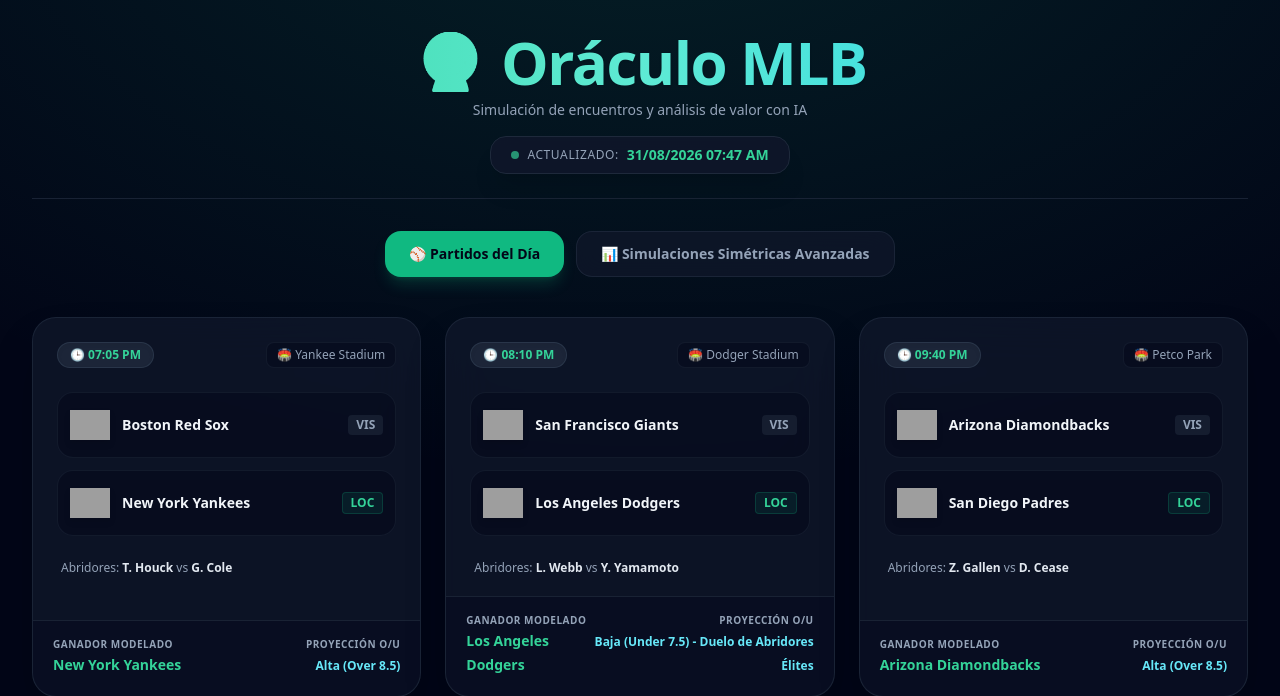
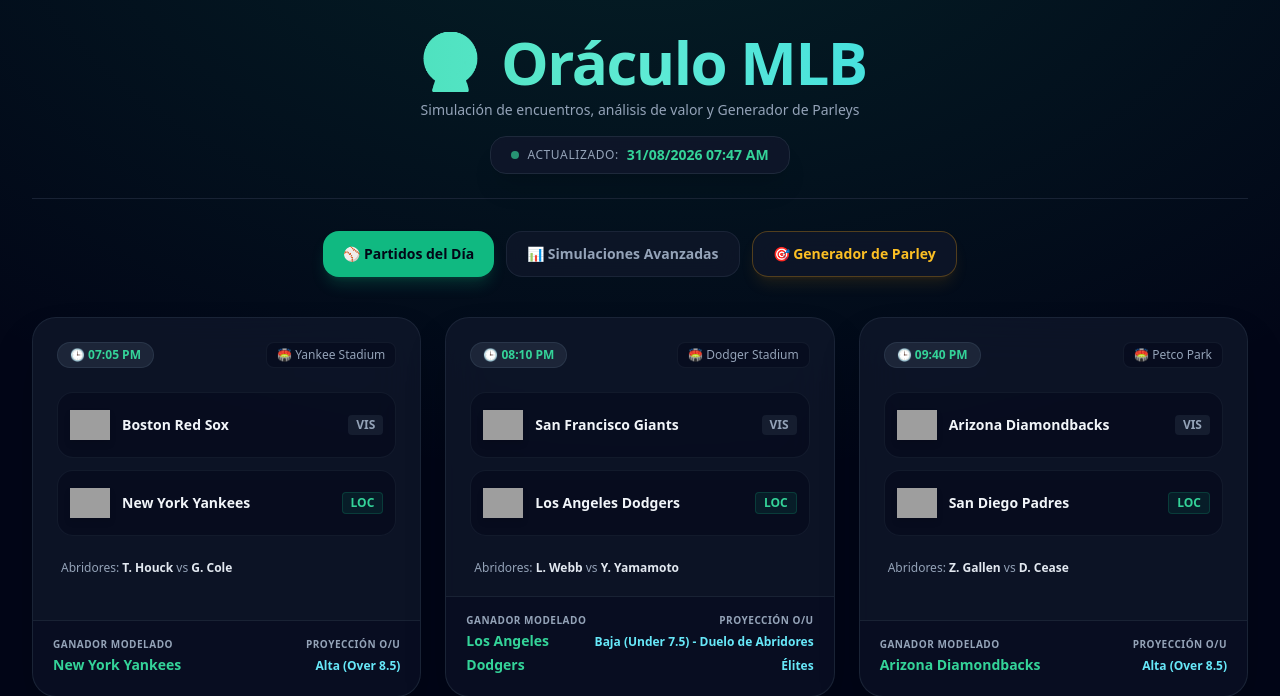
Before and after one commit to angelsanoja1230-ui/mlb-analyzer, a Flask app: page / in a window 1280 px wide. Shown: the top 696 px of the page. Run offline with Flask 3, Linux system fonts and the light colour scheme; data that the repository does not hold is empty; some libraries are stand-ins or nearby versions; grey boxes are pictures that could not be loaded.

Commit message:
Update index.html

```diff
--- a/templates/index.html
+++ b/templates/index.html
@@ -10,10 +10,10 @@
     <div class="max-w-7xl mx-auto">
         <!-- Cabecera principal -->
         <header class="mb-8 text-center border-b border-slate-800/80 pb-6">
-            <h1 class="text-4xl md:text-6xl font-black tracking-tight text-transparent bg-clip-text bg-gradient-to-r from-emerald-400 via-teal-300 to-cyan-400 drop-shadow-sm">
+            <h1 class="text-4xl md:text-6xl font-black tracking-tight text-transparent bg-clip-text bg-gradient-to-r from-emerald-400 via-teal-300 to-cyan-400">
                 🔮 Oráculo MLB
             </h1>
-            <p class="text-sm font-medium text-slate-400 mt-2">Simulación de encuentros y análisis de valor con IA</p>
+            <p class="text-sm font-medium text-slate-400 mt-2">Simulación de encuentros, análisis de valor y Generador de Parleys</p>
             <div class="mt-4 inline-flex items-center gap-2 bg-slate-900/90 border border-slate-800 px-5 py-2 rounded-2xl shadow-xl backdrop-blur-md">
                 <span class="w-2 h-2 rounded-full bg-emerald-400 animate-pulse"></span>
                 <span class="text-xs text-slate-400 uppercase tracking-wider">Actualizado:</span>
@@ -22,12 +22,15 @@
         </header>
 
         <!-- Sistema de Pestañas -->
-        <nav class="flex justify-center gap-3 mb-10">
-            <button onclick="switchTab('games')" id="btn-games" class="px-6 py-3 rounded-2xl font-bold text-sm bg-emerald-500 text-slate-950 shadow-lg shadow-emerald-500/20 transition-all flex items-center gap-2 transform hover:scale-105">
+        <nav class="flex flex-wrap justify-center gap-3 mb-10">
+            <button onclick="switchTab('games')" id="btn-games" class="px-5 py-3 rounded-2xl font-bold text-sm bg-emerald-500 text-slate-950 shadow-lg shadow-emerald-500/20 transition-all flex items-center gap-2 transform hover:scale-105">
                 ⚾ Partidos del Día
             </button>
-            <button onclick="switchTab('simulations')" id="btn-simulations" class="px-6 py-3 rounded-2xl font-bold text-sm bg-slate-900/80 text-slate-400 hover:text-slate-100 border border-slate-800/80 transition-all flex items-center gap-2 backdrop-blur-md hover:border-slate-700">
-                📊 Simulaciones Simétricas Avanzadas
+            <button onclick="switchTab('simulations')" id="btn-simulations" class="px-5 py-3 rounded-2xl font-bold text-sm bg-slate-900/80 text-slate-400 hover:text-slate-100 border border-slate-800/80 transition-all flex items-center gap-2 backdrop-blur-md hover:border-slate-700">
+                📊 Simulaciones Avanzadas
+            </button>
+            <button onclick="switchTab('parley')" id="btn-parley" class="px-5 py-3 rounded-2xl font-bold text-sm bg-slate-900/80 text-amber-400 hover:text-amber-300 border border-amber-500/30 transition-all flex items-center gap-2 backdrop-blur-md hover:border-amber-500/60 shadow-lg shadow-amber-500/10">
+                🎯 Generador de Parley
             </button>
         </nav>
 
@@ -39,7 +42,7 @@
                     <div class="bg-slate-900/80 backdrop-blur-xl border border-slate-800/80 rounded-3xl p-6 shadow-2xl flex flex-col justify-between gap-5 hover:border-emerald-500/40 transition-all group">
                         <div class="space-y-4">
                             <div class="flex items-center justify-between">
-                                <span class="text-xs font-bold px-3 py-1 rounded-full bg-slate-800/90 text-emerald-400 border border-slate-700/60 shadow-inner">
+                                <span class="text-xs font-bold px-3 py-1 rounded-full bg-slate-800/90 text-emerald-400 border border-slate-700/60">
                                     🕒 {{ game.time }}
                                 </span>
                                 <span class="text-xs font-medium text-slate-400 truncate max-w-[160px] bg-slate-950/40 px-2.5 py-1 rounded-lg border border-slate-800/50">
@@ -47,16 +50,15 @@
                                 </span>
                             </div>
 
-                            <!-- Equipos con Logos -->
                             <div class="space-y-3 py-2">
-                                <div class="flex items-center justify-between bg-slate-950/40 p-3 rounded-2xl border border-slate-800/50 group-hover:border-slate-700/60 transition-all">
+                                <div class="flex items-center justify-between bg-slate-950/40 p-3 rounded-2xl border border-slate-800/50">
                                     <div class="flex items-center gap-3">
                                         <img src="{{ game.logo_away }}" alt="{{ game.away }}" class="w-10 h-10 object-contain drop-shadow-md">
                                         <span class="font-bold text-slate-100 text-sm">{{ game.away }}</span>
                                     </div>
                                     <span class="text-xs font-semibold px-2 py-0.5 rounded bg-slate-800/60 text-slate-400">VIS</span>
                                 </div>
-                                <div class="flex items-center justify-between bg-slate-950/40 p-3 rounded-2xl border border-slate-800/50 group-hover:border-slate-700/60 transition-all">
+                                <div class="flex items-center justify-between bg-slate-950/40 p-3 rounded-2xl border border-slate-800/50">
                                     <div class="flex items-center gap-3">
                                         <img src="{{ game.logo_home }}" alt="{{ game.home }}" class="w-10 h-10 object-contain drop-shadow-md">
                                         <span class="font-bold text-slate-100 text-sm">{{ game.home }}</span>
@@ -85,20 +87,19 @@
                 </div>
             </section>
 
-            <!-- Pestaña 2: Simulaciones Simétricas Avanzadas -->
+            <!-- Pestaña 2: Simulaciones Avanzadas -->
             <section id="tab-simulations" class="space-y-6 hidden">
                 <div class="grid grid-cols-1 md:grid-cols-2 lg:grid-cols-3 gap-6">
                     {% for game in matches %}
-                    <div class="bg-slate-900/80 backdrop-blur-xl border border-slate-800/80 rounded-3xl p-6 shadow-2xl flex flex-col justify-between gap-5 hover:border-cyan-500/40 transition-all group">
+                    <div class="bg-slate-900/80 backdrop-blur-xl border border-slate-800/80 rounded-3xl p-6 shadow-2xl flex flex-col justify-between gap-5 hover:border-cyan-500/40 transition-all">
                         <div>
                             <div class="flex items-center justify-between mb-4">
-                                <span class="text-[11px] font-bold px-3 py-1 rounded-full bg-cyan-500/10 text-cyan-400 border border-cyan-500/20 shadow-inner">
+                                <span class="text-[11px] font-bold px-3 py-1 rounded-full bg-cyan-500/10 text-cyan-400 border border-cyan-500/20">
                                     ⚡ Simulación: {{ game.value_index }}
                                 </span>
                                 <span class="text-xs font-semibold text-slate-400">{{ game.time }}</span>
                             </div>
 
-                            <!-- Equipos con Logos en Simulación -->
                             <div class="grid grid-cols-2 gap-2 mb-4">
                                 <div class="bg-slate-950/50 p-2.5 rounded-2xl border border-slate-800/60 flex items-center gap-2">
                                     <img src="{{ game.logo_away }}" class="w-7 h-7 object-contain">
@@ -110,19 +111,17 @@
                                 </div>
                             </div>
 
-                            <!-- Barras de Probabilidad -->
-                            <div class="mb-5 bg-slate-950/60 p-3.5 rounded-2xl border border-slate-800/80 shadow-inner">
+                            <div class="mb-5 bg-slate-950/60 p-3.5 rounded-2xl border border-slate-800/80">
                                 <div class="flex justify-between text-xs mb-1.5 font-bold">
                                     <span class="text-cyan-400">{{ game.away }} ({{ game.prob_away }}%)</span>
                                     <span class="text-emerald-400">{{ game.prob_home }}% ({{ game.home }})</span>
                                 </div>
                                 <div class="w-full bg-slate-800 h-2.5 rounded-full overflow-hidden flex shadow-inner">
-                                    <div class="bg-gradient-to-r from-cyan-600 to-cyan-400 h-full transition-all duration-500" style="width: {{ game.prob_away }}%;"></div>
-                                    <div class="bg-gradient-to-r from-emerald-500 to-teal-400 h-full transition-all duration-500" style="width: {{ game.prob_home }}%;"></div>
+                                    <div class="bg-gradient-to-r from-cyan-600 to-cyan-400 h-full" style="width: {{ game.prob_away }}%;"></div>
+                                    <div class="bg-gradient-to-r from-emerald-500 to-teal-400 h-full" style="width: {{ game.prob_home }}%;"></div>
                                 </div>
                             </div>
 
-                            <!-- Métricas Detalladas -->
                             <div class="space-y-2.5 text-xs">
                                 <div class="flex justify-between items-center bg-slate-950/50 px-3.5 py-2.5 rounded-xl border border-slate-800/60">
                                     <span class="text-slate-400 font-medium">Ganador (Juego Completo):</span>
@@ -150,28 +149,90 @@
                     {% endfor %}
                 </div>
             </section>
+
+            <!-- Pestaña 3: Generador de Parley -->
+            <section id="tab-parley" class="space-y-8 hidden">
+                <!-- Jugada del Día (Lock of the Day) -->
+                {% if parley_data.jugada_del_dia %}
+                <div class="bg-gradient-to-r from-amber-500/10 via-slate-900 to-amber-500/10 border border-amber-500/40 rounded-3xl p-6 md:p-8 shadow-2xl relative overflow-hidden">
+                    <div class="absolute top-0 right-0 bg-amber-500 text-slate-950 font-black text-xs px-4 py-1.5 rounded-bl-2xl uppercase tracking-wider">
+                        ⭐ La Jugada Estrella del Día
+                    </div>
+                    <div class="flex flex-col md:flex-row items-start md:items-center justify-between gap-6">
+                        <div class="space-y-2">
+                            <span class="text-xs font-bold text-amber-400 uppercase tracking-widest block">Confianza Máxima Modelada</span>
+                            <h2 class="text-2xl md:text-3xl font-black text-slate-100">
+                                {{ parley_data.jugada_del_dia.pick }}
+                            </h2>
+                            <p class="text-sm text-slate-300">
+                                Encuentro: <strong class="text-white">{{ parley_data.jugada_del_dia.game }}</strong> | 🏟️ {{ parley_data.jugada_del_dia.stadium }}
+                            </p>
+                        </div>
+                        <div class="bg-slate-950/80 border border-amber-500/30 px-6 py-4 rounded-2xl text-center shadow-inner">
+                            <span class="text-[10px] uppercase text-slate-400 block font-bold">Índice Analítico</span>
+                            <span class="text-3xl font-black text-amber-400">{{ parley_data.jugada_del_dia.confidence }}%</span>
+                        </div>
+                    </div>
+                </div>
+                {% endif %}
+
+                <!-- Tarjetas de Parleys (2, 3, 4, 5 Logros) -->
+                <div class="grid grid-cols-1 md:grid-cols-2 lg:grid-cols-4 gap-6">
+                    {% for title, data in parley_data.parleys.items() %}
+                    <div class="bg-slate-900/80 backdrop-blur-xl border border-slate-800/80 rounded-3xl p-6 shadow-2xl flex flex-col justify-between gap-5 hover:border-amber-500/40 transition-all">
+                        <div>
+                            <div class="flex items-center justify-between mb-4 border-b border-slate-800 pb-3">
+                                <h3 class="text-lg font-black text-amber-400">Parley de {{ title }}</h3>
+                                <span class="text-xs font-bold px-2.5 py-1 rounded-full bg-amber-500/10 text-amber-300 border border-amber-500/20">
+                                    ~{{ data.combined_confidence }}% Conf.
+                                </span>
+                            </div>
+
+                            <div class="space-y-3">
+                                {% for leg in data.legs %}
+                                <div class="bg-slate-950/50 p-3 rounded-2xl border border-slate-800/60 text-xs space-y-1">
+                                    <div class="font-bold text-slate-200">{{ leg.pick }}</div>
+                                    <div class="text-slate-400 text-[11px] truncate">{{ leg.game }}</div>
+                                </div>
+                                {% endfor %}
+                            </div>
+                        </div>
+
+                        <div class="pt-2">
+                            <button onclick="alert('¡Parley de {{ title }} copiado al portapapeles con éxito!')" class="w-full py-3 rounded-xl bg-amber-500 hover:bg-amber-400 text-slate-950 font-extrabold text-xs uppercase tracking-wider transition-all shadow-lg shadow-amber-500/20">
+                                Copiar Combinación
+                            </button>
+                        </div>
+                    </div>
+                    {% endfor %}
+                </div>
+            </section>
         </main>
     </div>
 
     <!-- Script de control de pestañas -->
     <script>
         function switchTab(tab) {
-            const tabGames = document.getElementById('tab-games');
-            const tabSimulations = document.getElementById('tab-simulations');
-            const btnGames = document.getElementById('btn-games');
-            const btnSimulations = document.getElementById('btn-simulations');
-
-            if (tab === 'games') {
-                tabGames.classList.remove('hidden');
-                tabSimulations.classList.add('hidden');
-                btnGames.className = "px-6 py-3 rounded-2xl font-bold text-sm bg-emerald-500 text-slate-950 shadow-lg shadow-emerald-500/20 transition-all flex items-center gap-2 transform hover:scale-105";
-                btnSimulations.className = "px-6 py-3 rounded-2xl font-bold text-sm bg-slate-900/80 text-slate-400 hover:text-slate-100 border border-slate-800/80 transition-all flex items-center gap-2 backdrop-blur-md hover:border-slate-700";
-            } else {
-                tabGames.classList.add('hidden');
-                tabSimulations.classList.remove('hidden');
-                btnSimulations.className = "px-6 py-3 rounded-2xl font-bold text-sm bg-emerald-500 text-slate-950 shadow-lg shadow-emerald-500/20 transition-all flex items-center gap-2 transform hover:scale-105";
-                btnGames.className = "px-6 py-3 rounded-2xl font-bold text-sm bg-slate-900/80 text-slate-400 hover:text-slate-100 border border-slate-800/80 transition-all flex items-center gap-2 backdrop-blur-md hover:border-slate-700";
-            }
+            const tabs = ['games', 'simulations', 'parley'];
+            tabs.forEach(t => {
+                const el = document.getElementById(`tab-${t}`);
+                const btn = document.getElementById(`btn-${t}`);
+                if (t === tab) {
+                    el.classList.remove('hidden');
+                    if(t === 'parley') {
+                        btn.className = "px-5 py-3 rounded-2xl font-bold text-sm bg-amber-500 text-slate-950 shadow-lg shadow-amber-500/20 transition-all flex items-center gap-2 transform hover:scale-105";
+                    } else {
+                        btn.className = "px-5 py-3 rounded-2xl font-bold text-sm bg-emerald-500 text-slate-950 shadow-lg shadow-emerald-500/20 transition-all flex items-center gap-2 transform hover:scale-105";
+                    }
+                } else {
+                    el.classList.add('hidden');
+                    if(t === 'parley') {
+                        btn.className = "px-5 py-3 rounded-2xl font-bold text-sm bg-slate-900/80 text-amber-400 hover:text-amber-300 border border-amber-500/30 transition-all flex items-center gap-2 backdrop-blur-md hover:border-amber-500/60 shadow-lg shadow-amber-500/10";
+                    } else {
+                        btn.className = "px-5 py-3 rounded-2xl font-bold text-sm bg-slate-900/80 text-slate-400 hover:text-slate-100 border border-slate-800/80 transition-all flex items-center gap-2 backdrop-blur-md hover:border-slate-700";
+                    }
+                }
+            });
         }
     </script>
 </body>
```
